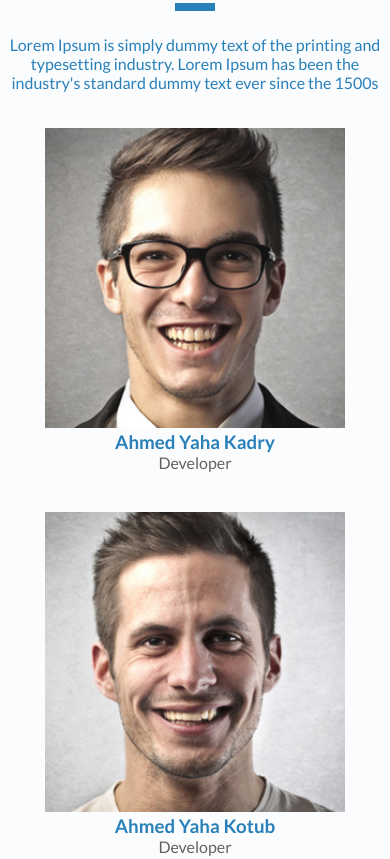
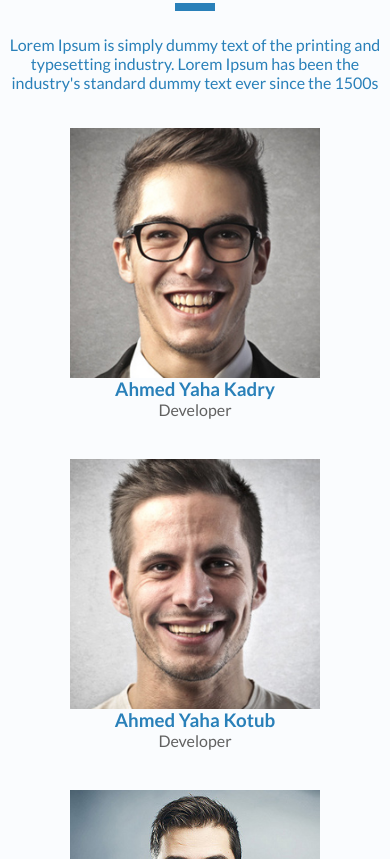
Before and after one commit to przemyslawjurkiewicz/psd-to-html-2, a plain HTML site: page index.html in a window 390 px wide. Shown: the part 3514-4373 px from the top of the page. Drawn offline with Linux system fonts and the light colour scheme.

Commit message:
Fix Team Section

```diff
--- a/sass/style.scss
+++ b/sass/style.scss
@@ -246,6 +246,7 @@ header {
 
 .team {
   margin-top: 40px;
+  width: 100%;
   p {
     display: inline-block;
     color: #2980b9;
@@ -262,13 +263,13 @@ header {
         }
       }
       img {
-        width: 300px;
-        height: 300px;
+        height: 250px;
+        width: 250px;
         object-fit: cover;
+        display: block;
       }
     }
     .layer {
-
       .icon {
         width: 60px;
         height: 60px;
@@ -277,6 +278,7 @@ header {
         border-radius: 50%;
         img {
           margin-top: 10px;
+          margin-left: 10px;
           width: 40px;
           height: 40px;
           background: #fff;
@@ -296,15 +298,11 @@ header {
 
 @media (max-width: 992px) {
   .row {
-    -webkit-box-orient: vertical;
-    -webkit-box-direction: normal;
-    -ms-flex-direction: column;
     flex-direction: column;
-    -webkit-box-pack: center;
-    -ms-flex-pack: center;
     justify-content: center;
-    -webkit-box-align: center;
-    -ms-flex-align: center;
     align-items: center;
   }
+  .layer .row {
+    flex-direction: row;
+  }
 }
```
Also changed, not shown: css/style.css, 1 other file.
